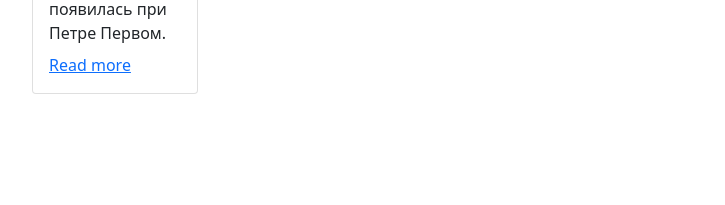
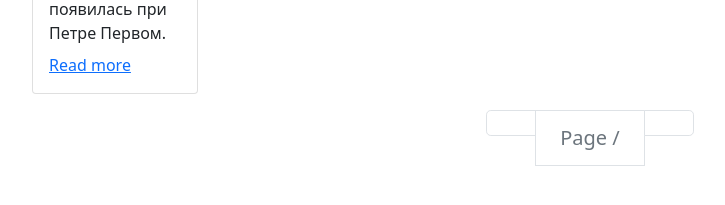
Before and after one commit to vadimpiven/vadimpiven, a Jekyll site: the page built from blog.html, in a window 1280 px wide. Shown: the part 326-531 px from the top of the page, without its empty margins (50-775 px from the left). Built offline with Jekyll 4.4.1, drawn with Linux system fonts in a browser that asks for light colours.

Commit message:
Update blog.html

```diff
--- a/blog.html
+++ b/blog.html
@@ -3,7 +3,7 @@ layout: default
 permalink: /blog/
 title: Piven.TECH Blog
 ---
-<div class="row my-2">
+<div class="row mb-2">
   {% for post in site.posts %}
     <div class="mb-2 col-sm-12 col-md-6 col-lg-3 col-xl-2 col-xxl-1">
       <div class="card">
@@ -17,3 +17,49 @@ title: Piven.TECH Blog
     </div>
   {% endfor %}
 </div>
+
+<nav aria-label="pagenation navbar">
+  <ul class="pagination justify-content-center pagination-lg">
+    {% if paginator.previous_page %}
+      {% if paginator.page == 2 %}
+        <li class="page-item">
+          <a class="page-link" href="/blog/">
+            <i class="fa fa-arrow-left"></i>
+          </a>
+        </li>
+      {% else %}
+        <li class="page-item">
+          <a class="page-link" href="/blog/page/{{paginator.previous_page}}/">
+            <i class="fa fa-arrow-left"></i>
+          </a>
+        </li>
+      {% endif %}
+    {% else %}
+      <li class="page-item disabled">
+        <a class="page-link" href="/blog/">
+          <i class="fa fa-arrow-left"></i>
+        </a>
+      </li>
+    {% endif %}
+
+    <li class="page-item disabled">
+      <a class="page-link" href="/blog/">
+        Page {{ paginator.page }} / {{ paginator.total_pages }}
+      </a>
+    </li>
+
+    {% if paginator.next_page %}
+      <li class="page-item">
+        <a class="page-link" href="/blog/page/{{paginator.next_page}}">
+          <i class="fa fa-arrow-right"></i>
+        </a>
+      </li>
+    {% else %}
+      <li class="page-item disabled">
+        <a class="page-link" href="/blog/">
+          <i class="fa fa-arrow-right"></i>
+        </a>
+      </li>
+    {% endif %}
+  </ul>
+</nav>
```
